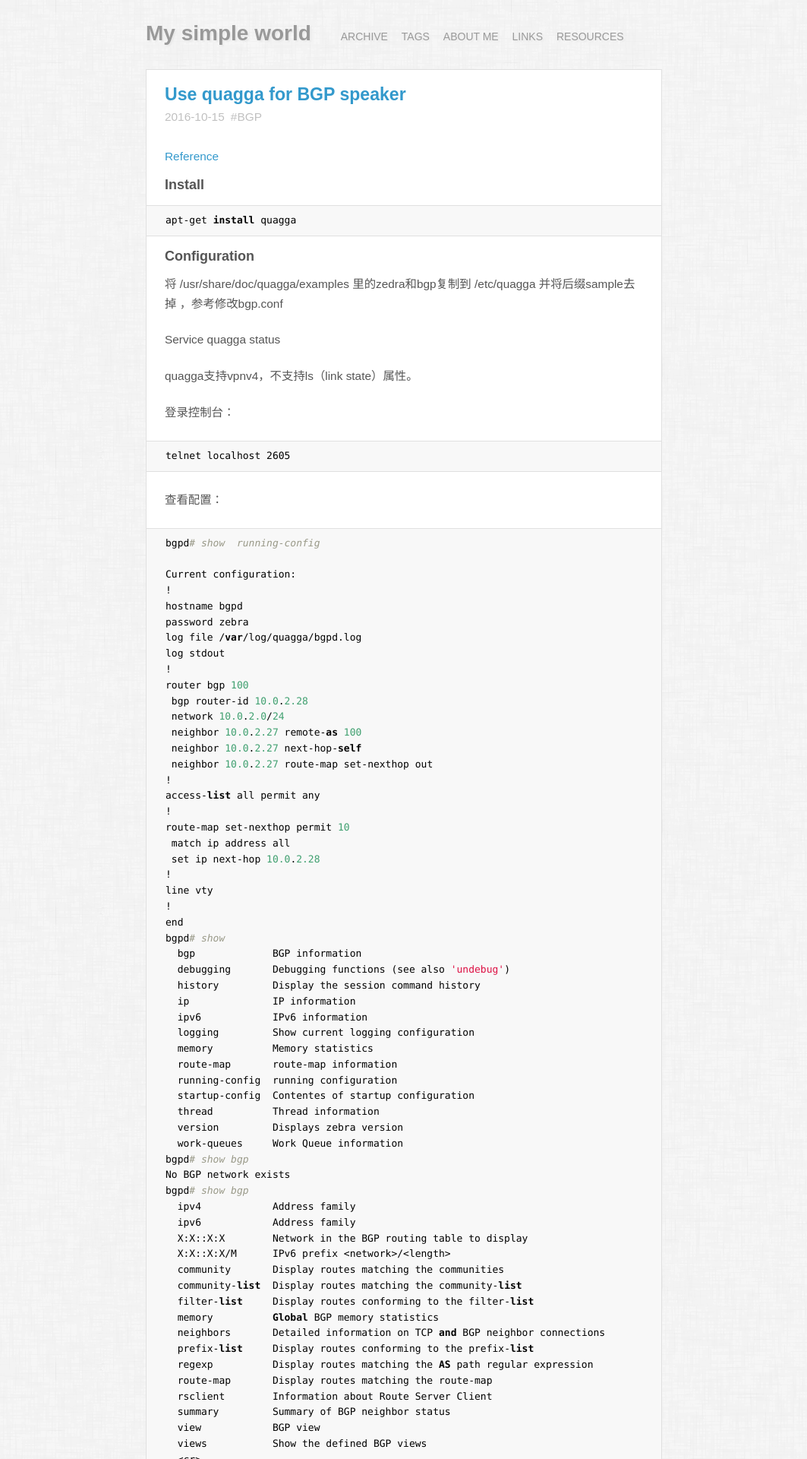
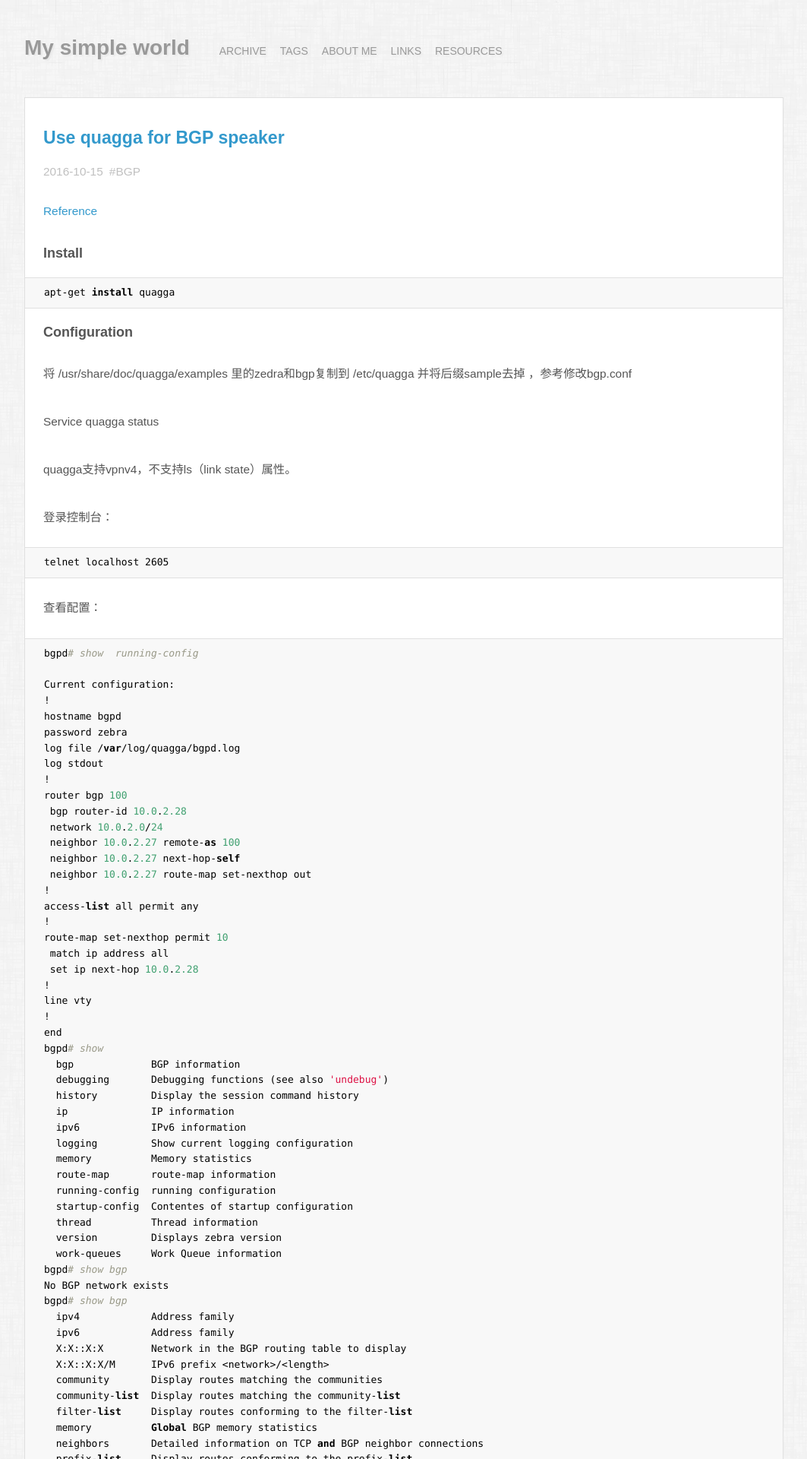
Before and after one commit to wuwenbin2/wuwenbin2.github.io, a Jekyll site: the page built from index.markdown, in a window 1280 px wide. Shown: the top 1920 px of the page at 76% size, without its empty margins (108-1171 px from the left). Built offline with Jekyll 4.4.1, drawn with Linux system fonts in a browser that asks for light colours; some web fonts are replaced; Markdown is read by kramdown in place of the engine named in the settings.

Commit message:
Update style.css

```diff
--- a/media/css/style.css
+++ b/media/css/style.css
@@ -16,7 +16,7 @@ a {
     color: #55bbee; }
 
 * {
-  margin: 0;
+  margin: 10;
   padding: 0; }
 
 body {
@@ -41,7 +41,7 @@ ol, ul {
   margin: 2em 0 1em 0; }
 
 #header {
-  width: 680px;
+  width: 1000px;
   margin: 0 auto; }
   #header a {
     color: #999999;
@@ -61,7 +61,7 @@ ol, ul {
       text-transform: uppercase; }
 
 #content {
-  width: 680px;
+  width: 1000px;
   margin: 0 auto;
   font-size: 1.1em;
   line-height: 1.7em; }
```
